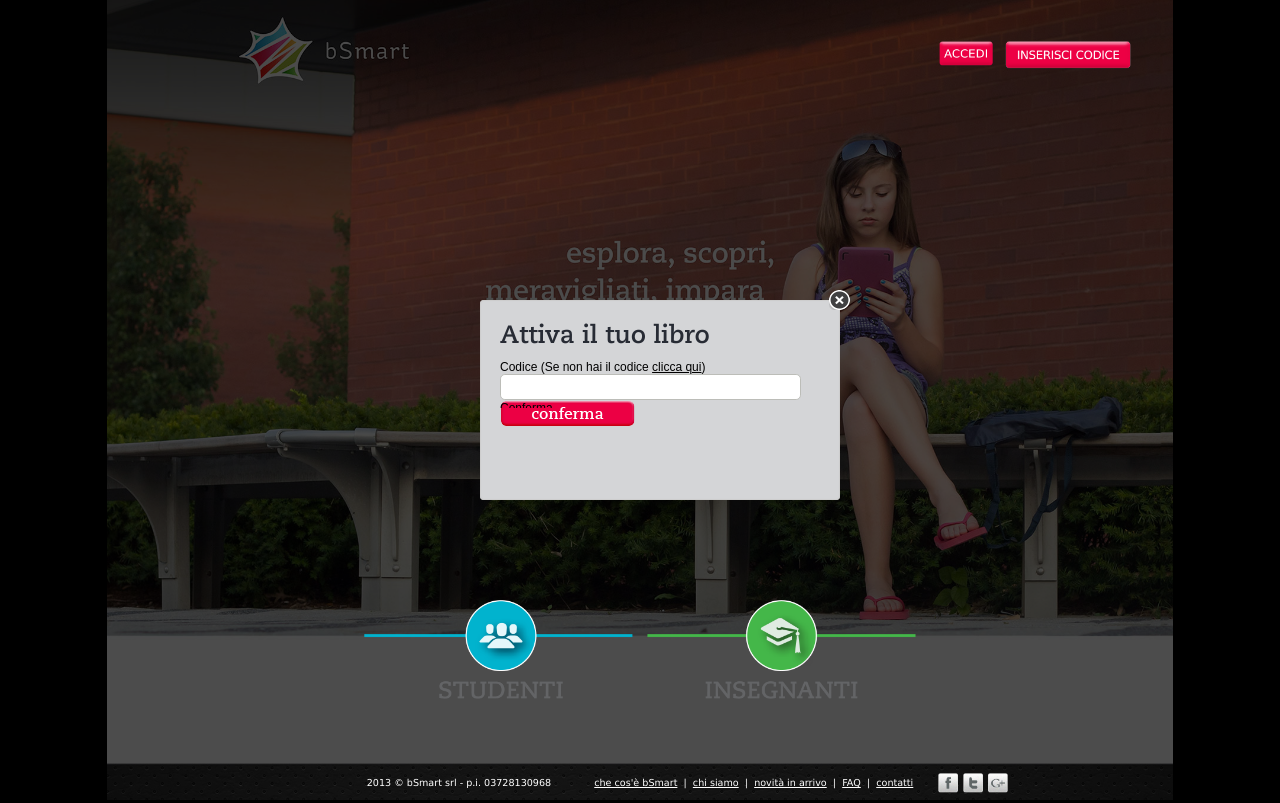
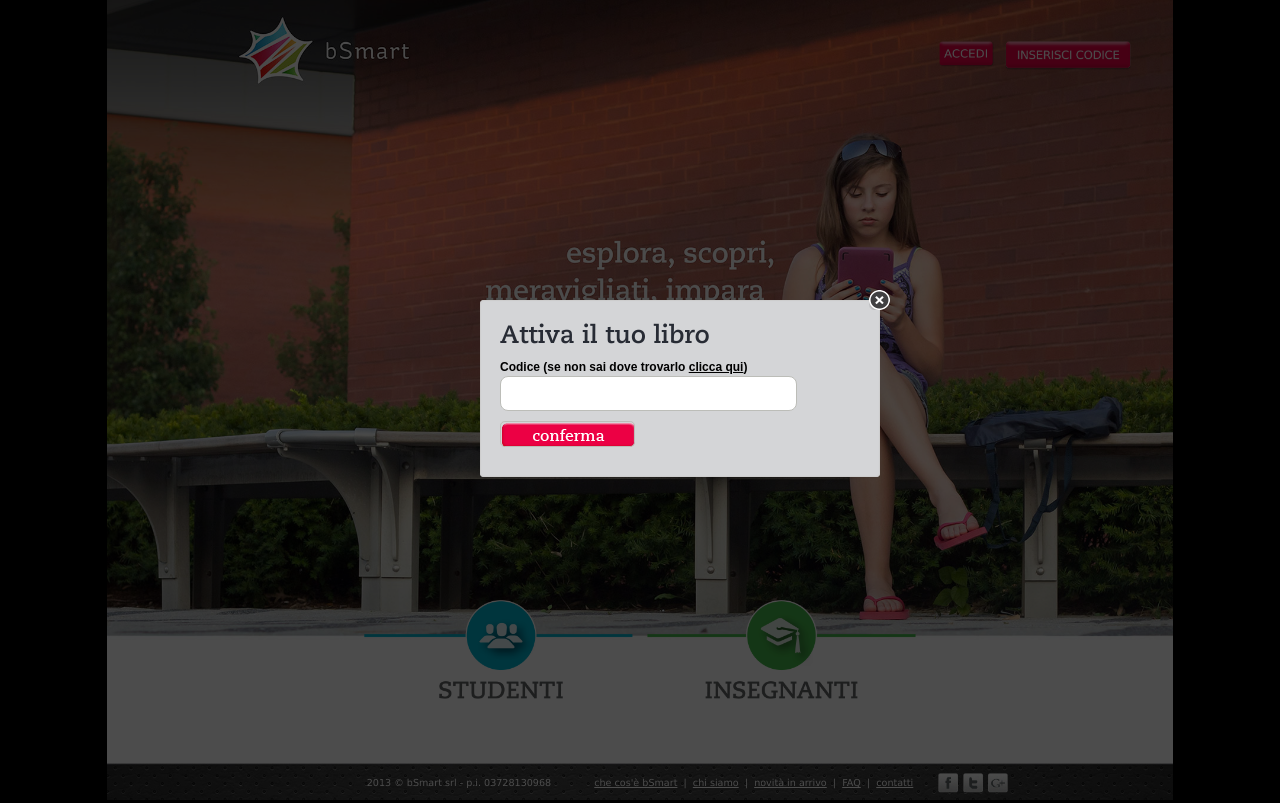
Before and after one commit to emputi/bsmart_html, a plain HTML site: page index.html in a window 1280 px wide. Both pictures are taken after a click on the element 1068 px from the left and 56 px from the top of the page. Drawn offline with nearby package versions, Linux system fonts and the light colour scheme.

Commit message:
Popup Inserisci Codice OK
La sezione di CSS del popup di inserimento codice è consolidata.

```diff
--- a/css/home.css
+++ b/css/home.css
@@ -30,11 +30,13 @@ img.sfondo {
 	top: 0;
 	left: 0;
 	opacity: .7;
+	z-index: 2000;
 }
 
-#btn_stud, #btn_teach, #btn_login, #btn_insert_code ,#popup_btn_stud, #popup_btn_teach, #popup_btn_insert_code{
+#btn_stud, #btn_teach, #btn_login, #btn_insert_code ,#popup_btn_stud, #popup_btn_teach {
 	position: absolute;
 	cursor: pointer;
+	z-index: 1000;
 }
 
 #popup_btn_stud{
@@ -48,7 +50,7 @@ img.sfondo {
 	background: url('../img/tendina_studenti_1.jpg') scroll no-repeat 0 0 transparent;
 	height: 147px;
 	text-indent: -9999px;
-	z-index: -1;
+	z-index: 100;
 	margin-top: 0;
 	margin-bottom: 0;
 }
@@ -64,7 +66,7 @@ img.sfondo {
 	background: url('../img/tendina_insegnanti_1.jpg') scroll no-repeat 0 0 transparent;
 	height: 147px;
 	text-indent: -9999px;
-	z-index: -1;
+	z-index: 100;
 	margin-top: 0;
 	margin-bottom: 0;
 }
@@ -72,7 +74,6 @@ img.sfondo {
 img.btn {
 	width:100%;
 	position: relative;
-	z-index: 9999;
 }
 
 .text_btn{
@@ -156,7 +157,7 @@ input, select{
 .login_error {
 	top: 5px;
 	color: #FF0000;
-	font-size: 11px;
+	font-size: 12px;
 }
 
 .login_submit {
@@ -182,30 +183,36 @@ input, select{
 
 
 /* popup insert code  */
-#popup_btn_insert_code{
+#popup_insert_code {
+	position: absolute;
 	width: 360px;
-	height: 200px;
 	left: 50%;
 	top: 50%;
 	margin-left: -160px;
 	margin-top: -100px;
-	z-index: 9999;
-}
+	z-index: 3000;
 
-#confirmBox {
 	text-align: left;
 	padding: 20px;
-	width: 320px;
-	height: 160px;
 	background-color: #D4D5D7;
-	z-index: 9999;
 	-webkit-border-radius: 4px;
 	border-radius: 4px;
 	-webkit-box-shadow: inset 0 0 1px 1px #cccccc;
 	box-shadow: inset 0 0 1px 1px #CCC;
 }
 
-#confirmBox h2 {
+.insert_code_close{
+	background: url('../img/btn_close.png') no-repeat left top transparent;
+	width: 21px;
+	height: 20px;
+	position: absolute;
+	right: -10px;
+	top: -10px;
+	cursor: pointer;
+}
+
+
+#popup_insert_code h2 {
 	font-family: 'caecilia_lt_std75_bold';
 	font-size: 25px;
 	margin: 0 auto 10px;
@@ -213,38 +220,31 @@ input, select{
 	color: #272b34;
 }
 
-.content_box {
-	margin-top: 10px;
-	position: relative;
-	height: 100px;
+
+.insert_code_form div{
+	margin: 0 0 10px 0;
 }
 
-#confirmBox input {
-	width: 289px;
-	margin: 0 auto;
+.insert_code_form label {
+	margin: 0 0 2px;
+	display: block;
+	font-weight: bold;
+ }
+
+ .insert_code_form input[type="text"]  {
+    width: 285px;
+    font-size: 20px;
+ }
+
+.insert_code_error {
+	color: #FF0000;
+	font-size: 12px;
 }
 
-
-
-#activation .field{
-	display: block;
-	height: 32px;
-}
-
-
-.ok_confirm {
+.insert_code_submit {
 	background: url('../img/confirm.png') no-repeat left top transparent;
 	width: 135px;
 	height: 26px;
-	display: block;
-	float: left;
+	padding: 0;
+	margin: 0 0 10px 0;
 }
-
-#btn_close{
-	background: url('../img/btn_close.png') no-repeat left top transparent;
-	width: 21px;
-	height: 20px;
-	position: absolute;
-	right: -10px;
-	top: -10px;
-}
--- a/index.html
+++ b/index.html
@@ -42,7 +42,7 @@
 
 
 
-<!-- login -->
+<!-- popup di login -->
 			<div id="popup_login">
 				<div class="login_form">
 					<form accept-charset="UTF-8" action="/users/sign_in?id=new_user" class="new_user" id="new_user" method="post">
@@ -61,7 +61,7 @@
 						<div class="login_error">La password o l'email specificate non sono corrette.</div>
 						<input class="login_submit" name="login" type="submit" value="" />
 						<label class="login_remember">
-							<input type="checkbox" id="remember_me" name="remember_me" value="">
+							<input type="checkbox" id="remember_me" name="remember_me" value="" />
 							<span class="remember_label">Ricordami</span>
 						</label>
 						<div class="login_forgotten_pw">
@@ -70,7 +70,28 @@
 					</form>
 				</div>
 			</div>
-<!-- end login -->
+<!-- end popup di login -->
+
+<!-- popup di inserimento codice di attivazione -->
+			<div id="popup_insert_code">
+				<div class="insert_code_close"></div>
+				<h2>Attiva il tuo libro</h2>
+				<div class="insert_code_form">
+					<form accept-charset="UTF-8" action="/users/sign_in?id=new_user" class="attivazione" id="activation" method="post">
+						<div class="insert_code_input">
+							<label for="book_activation_code">
+								Codice <span>(se non sai dove trovarlo <a href="help.html#trova_codice" target="help_tab">clicca qui</a>)</span>
+							</label>
+							<input type="text" id="book_activation_code" name="book_activation_code" />
+							</div>
+						<div class="insert_code_error">Il codice che hai inserito è già stato utilizzato consulta le pagine della guida per sapere come procedere.</div>
+						<input class="insert_code_submit" name="insert_code_submit" type="submit" value="Submit" />
+					</form>
+
+				</div>
+			</div>
+<!-- end popup di inserimento codice di attivazione -->
+
 
          	<div id="btn_stud">
 				<img class="btn" src="img/studenti.png" alt="Studenti"/>
@@ -91,27 +112,6 @@
 					<a class="btn_reg"><img class="btn" src="img/registrati_insegnanti.png" alt="Registrazione Insegnanti"/></a>
 					</p>
 				</div>
-			</div>
-			<div id="popup_btn_insert_code">
-					<div id="btn_close"></div>
-					<div id="confirmBox" class="box">
-						<h2>Attiva il tuo libro</h2>
-
-						<div class="content_box">
-							<form accept-charset="UTF-8" action="/users/sign_in?id=new_user" class="attivazione" id="activation" method="post">
-								<label for="code">
-									Codice <span>(Se non hai il codice <a href="help.html" target="_blank">clicca qui</a>)</span>
-								</label>
-								<input type="text" id="code" name="code">
-								<div class="clear"></div>
-								<div class="field">
-									<a class="ok_confirm" href="#" target="_self"><span class="imgReplace">Conferma</span></a>
-								</div>
-								<div class="clear"></div>
-							</form>
-
-						</div>
-					</div>
 			</div>
 
 			<div id="registrazione_1" class="registrazione">
--- a/js/home.js
+++ b/js/home.js
@@ -67,7 +67,7 @@ function prima_pagina(){
 		$("#popup_btn_stud").toggle();
 		$("#popup_btn_teach").hide();
 		$("#popup_login").hide();
-		$("#popup_btn_insert_code").hide();
+		$("#popup_insert_code").hide();
 		$("#sfondo_nero").hide();
     });
 
@@ -75,13 +75,14 @@ function prima_pagina(){
 		$("#popup_btn_teach").toggle();
 		$("#popup_btn_stud").hide();
 		$("#popup_login").hide();
-		$("#popup_btn_insert_code").hide();
+		$("#popup_insert_code").hide();
 		$("#sfondo_nero").hide();
     });
 
 	$('#btn_insert_code').click(function(){
-		$("#popup_btn_insert_code").toggle();
-		$("#sfondo_nero").toggle();
+		$("#popup_insert_code").show();
+		$(".insert_code_error").hide();
+		$("#sfondo_nero").show();
 		$("#popup_btn_teach").hide();
 		$("#popup_btn_stud").hide();
 		$("#popup_login").hide();
@@ -91,14 +92,16 @@ function prima_pagina(){
 		$("#popup_login").toggle();
 		$(".login_error").hide();
 		$("#popup_btn_stud").hide();
-		$("#popup_btn_insert_code").hide();
+		$("#popup_insert_code").hide();
 		$("#popup_btn_teach").hide();
 		$("#sfondo_nero").hide();
     });
 
-	$('#btn_close').click(function(){
-		$("#popup_btn_insert_code").hide();
+	$('.insert_code_close').click(function(){
+		$("#sfondo_nero").show();
+		$("#popup_insert_code").hide();
 		$("#sfondo_nero").hide();
+
 	});
 
 	$('.btn_reg').click(function(){
@@ -108,10 +111,15 @@ function prima_pagina(){
 }
 
 function inizializza() {
+	$("#btn_login").show();
+	$("#btn_insert_code").show();
+	$("#btn_teach").show();
+	$("#btn_stud").show();
+
 	$("#popup_btn_stud").hide();
 	$("#popup_btn_teach").hide();
 	$("#popup_login").hide();
-	$("#popup_btn_insert_code").hide();
+	$("#popup_insert_code").hide();
 	$("#sfondo_nero").hide();
 	$("#registrazione_1").hide();
 	$("#registrazione_2").hide();
```
